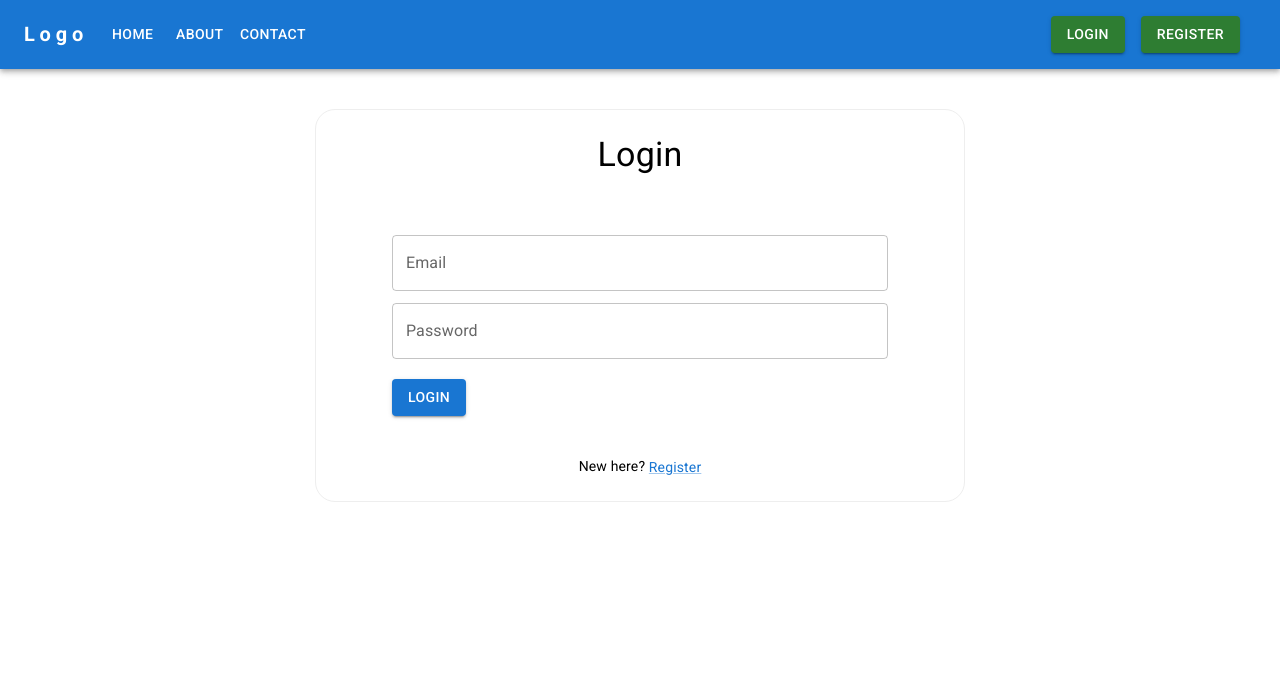
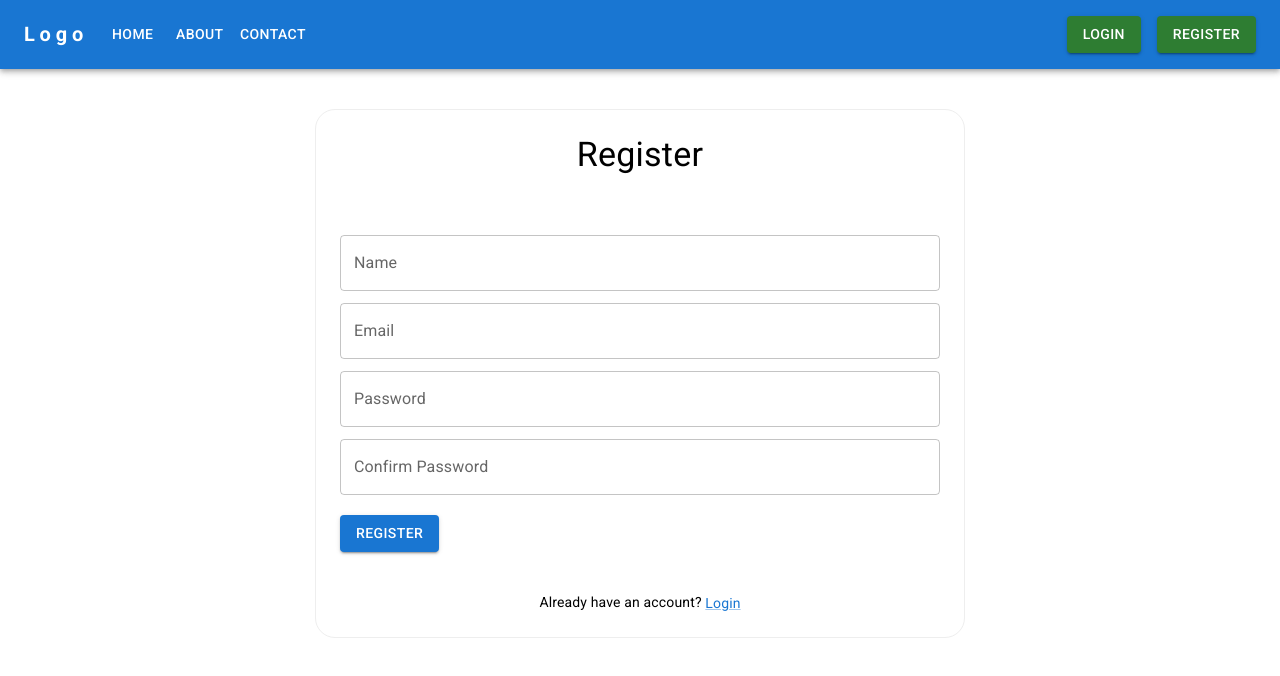
Before and after one commit to AnitaMavani/ContactManager, a React (Create React App) app: page /register in a window 1280 px wide. Shown: the top 676 px of the page. Built offline with nearby package versions, Linux system fonts and the light colour scheme.

Commit message:
Fix bugs and display data based on login status
Fix bugs and display data based on login status

```diff
--- a/src/App.tsx
+++ b/src/App.tsx
@@ -9,18 +9,20 @@ import About from "./pages/About";
 import ContactForm from './pages/ContactForm';
 import Auth from "./pages/Auth";
 import { AuthProvider } from './pages/AuthContext';
+import Header from './pages/Header';
 
 function App() {
   return (
-    <>
+    <AuthProvider>
+      <Header />
       <Routes>
         <Route path="/" element={<Home />} />
         <Route path="/about" element={<About />} />
         <Route path="/contact" element={<ContactForm />} />
-        <Route path="/login" element={<Auth />} />
-        <Route path="/register" element={<Auth />} />
+        <Route path="/login" element={<Auth key="login" isRegister={false} />} />
+        <Route path="/register" element={<Auth key="register" isRegister={true} />} />
       </Routes>
-    </>
+    </AuthProvider>
   );
 
 }
--- a/src/index.tsx
+++ b/src/index.tsx
@@ -3,8 +3,6 @@ import ReactDOM from 'react-dom/client';
 import './index.css';
 import App from './App';
 import { BrowserRouter } from 'react-router-dom';
-import Header from './pages/Header';
-//import reportWebVitals from './reportWebVitals';
 
 const root = ReactDOM.createRoot(
   document.getElementById('root') as HTMLElement
@@ -12,7 +10,6 @@ const root = ReactDOM.createRoot(
 root.render(
   <React.StrictMode>
     <BrowserRouter>
-      <Header />
       <App />
     </BrowserRouter>
   </React.StrictMode>
--- a/src/pages/Auth.tsx
+++ b/src/pages/Auth.tsx
@@ -1,10 +1,10 @@
 import axios from 'axios';
-
-import React, { useState, useEffect } from "react";
+import React, { useState, useEffect, useContext } from "react";
 import { Box, TextField, Container, Button, Typography, Link } from "@mui/material";
 import Validation from "./Validation";
 import FormManager from "./FormManager";
-import { useLocation, useNavigate } from "react-router-dom";
+import { useNavigate } from "react-router-dom";
+import { AuthContext } from  './AuthContext';
 
 type FormState = {
   name?: string;
@@ -13,15 +13,20 @@ type FormState = {
   confirmPassword?: string;
 };
 
-const Auth = () => {
+type AuthProps = {
+  isRegister: boolean;
+};
+
+const Auth = ({ isRegister }: AuthProps) => {
   //const location = useLocation();
   //const isRegister = location.pathname === "/register";
   const [error, setError] = useState<string>('');
   const [isLoading, setIsLoading] = useState<boolean>(false);
   const navigate = useNavigate();
-  const [isRegister, setIsRegister] = useState(false);
-  const [isLoggedIn, setIsLoggedIn] = useState<boolean>(false);
-  const [userName, setUserName] = useState<string>('');
+  const [isRegisterState, setIsRegisterState] = useState(isRegister);
+  // const [isLoggedIn, setIsLoggedIn] = useState<boolean>(false);
+  // const [userName, setUserName] = useState<string>('');
+  const { login } = useContext(AuthContext);
 
   const initialState:FormState = isRegister
     ? { name: "", email: "", password: "", confirmPassword: "" }
@@ -33,23 +38,22 @@ const Auth = () => {
     resetForm(initialState);
   }, [isRegister]);
 
-  useEffect(() => {
-    const token = localStorage.getItem('token');
-    if (token) {
-      // Fetch user data using the token
-      axios.get('http://localhost:5001/api/auth/me', {
-        headers: { Authorization: `Bearer ${token}` }
-      })
-        .then(response => {
-          setIsLoggedIn(true);
-          setUserName(response.data.name);
-        })
-        .catch(error => {
-          console.error('❌ Error fetching user data:', error);
-          localStorage.removeItem('token');
-        });
-    }
-  }, []);
+  // useEffect(() => {
+  //   const token = localStorage.getItem('token');
+  //   if (token) {
+  //     // Fetch user data using the token
+  //     axios.get('http://localhost:5001/api/auth/me', {
+  //       headers: { Authorization: `Bearer ${token}` }
+  //     })
+  //       .then(response => {
+  //         login(response.data.name); // Update global login state
+  //       })
+  //       .catch(error => {
+  //         console.error('❌ Error fetching user data:', error);
+  //         localStorage.removeItem('token');
+  //       });
+  //   }
+  // }, [login]);
 
   // const handleSubmit = (e: React.FormEvent<HTMLFormElement>) => {
   //   e.preventDefault();
@@ -74,16 +78,17 @@ const Auth = () => {
       try {
         const endpoint = isRegister ? '/register' : '/login';
         const response = await axios.post(
-          `http://localhost:5001/api/auth${endpoint}`,
+          `http://localhost:5001/api/auth/${endpoint}`,
           inputs
         );
 
-        console.log(isRegister ? "Registration successful" : "Login successful", response.data);
+        console.log(isRegisterState ? "Registration successful" : "Login successful", response.data);
         resetForm(initialState);
 
         // Redirect or handle post-login logic
-        if (!isRegister) {
+        if (!isRegisterState) {
           localStorage.setItem('token', response.data.token);
+          login(response.data.user.name); // Update global login state
           navigate('/'); // Example redirect
         }
       } catch (error: any) {
@@ -97,12 +102,12 @@ const Auth = () => {
     }
   };
 
-  const handleLogout = () => {
-    localStorage.removeItem('token');
-    setIsLoggedIn(false);
-    setUserName('');
-    navigate('/'); // Redirect to home or login page
-  };
+  // const handleLogout = () => {
+  //   localStorage.removeItem('token');
+  //   setIsLoggedIn(false);
+  //   setUserName('');
+  //   navigate('/'); // Redirect to home or login page
+  // };
 
   return (
     <>
@@ -121,10 +126,10 @@ const Auth = () => {
           border={"1px solid #eee"}
         >
           <Typography variant="h4" gutterBottom>
-            {isRegister ? "Register" : "Login"}
+            {isRegisterState ? "Register" : "Login"}
           </Typography>
           <form onSubmit={handleSubmit}>
-            {isRegister && (
+            {isRegisterState && (
               <TextField
                 name="name"
                 value={(inputs.name) || ""}
@@ -165,7 +170,7 @@ const Auth = () => {
               variant="outlined"
               fullWidth
             />
-            {isRegister && (
+            {isRegisterState && (
               <TextField
                 name="confirmPassword"
                 label="Confirm Password"
@@ -180,28 +185,14 @@ const Auth = () => {
                 fullWidth
               />
             )}
-            {isLoggedIn ? (
-              <Box display="flex" alignItems="center" gap={2}>
-                <Button
-                  variant="contained"
-                  sx={{ marginTop: 2 }}
-                  onClick={handleLogout}
-                >
-                  Logout
-                </Button>
-                <Typography variant="body1">
-                  Welcome, {userName}!
-                </Typography>
-              </Box>
-            ) : (
-              <Button
-                variant="contained"
-                type="submit"
-                sx={{ marginTop: 2 }}
-              >
-                {isRegister ? "Register" : "Login"}
-              </Button>
-            )}
+            <Button
+              variant="contained"
+              type="submit"
+              sx={{ mt: 2 }}
+              disabled={isLoading}
+            >
+              {isLoading ? "Loading..." : (isRegister ? "Register" : "Login")}
+            </Button>
           </form>
           {error && (
           <Typography color="error" variant="body2" sx={{ mt: 2 }}>
@@ -209,16 +200,16 @@ const Auth = () => {
           </Typography>
         )}
           <Typography variant="body2">
-            {isRegister ? "Already have an account? " : "New here? "}
+            {isRegisterState ? "Already have an account? " : "New here? "}
             <Link
               component="button"
               variant="body2"
               onClick={() => {
-                setIsRegister((prev) => !prev);
+                setIsRegisterState((prev) => !prev);
                 resetForm(initialState);
               }}
             >
-              {isRegister ? "Login" : "Register"}
+              {isRegisterState ? "Login" : "Register"}
             </Link>
           </Typography>
         </Box>
--- a/src/pages/ContactForm.tsx
+++ b/src/pages/ContactForm.tsx
@@ -1,10 +1,11 @@
-import React, { useState, useEffect } from "react";
+import React, { useState, useEffect, useContext } from "react";
 import { Box, TextField, Container, Button, Typography, List, ListItem, ListItemText, IconButton } from '@mui/material';
 import FormManager from "./FormManager";
 import Validation from "./Validation";
 import DeleteIcon from '@mui/icons-material/Delete';
 import EditIcon from '@mui/icons-material/Edit';
 import axios from 'axios';
+import { AuthContext } from './AuthContext';
 
 type Contact = {
   id: number;
@@ -19,6 +20,7 @@ const ContactForm = () => {
   const [formState, setFormState] = useState<Contact>({ id: 0, ...initialState });
   const [isEditing, setIsEditing] = useState<boolean>(false);
   const [editId, setEditId] = useState<number | null>(null);
+  const { isLoggedIn } = useContext(AuthContext);
 
   const { inputs, errors, handleChange, validate, resetForm, setInputs } = FormManager(initialState);
 
@@ -135,11 +137,12 @@ const ContactForm = () => {
             placeholder="Message"
             fullWidth
           />
-          <Button variant="contained" type="submit" sx={{ marginTop: 2 }}>
+          <Button variant="contained" type="submit" sx={{ mt: 2 }}>
             {isEditing ? "Update" : "Submit"}
           </Button>
         </form>
       </Box>
+      { isLoggedIn && (
       <Box mt={4}>
         <Typography variant="h5" gutterBottom>Contact List</Typography>
         <List>
@@ -159,6 +162,7 @@ const ContactForm = () => {
           ))}
         </List>
       </Box>
+      )}
     </Container>
   );
 };
--- a/src/pages/Header.tsx
+++ b/src/pages/Header.tsx
@@ -1,4 +1,4 @@
-import React from 'react';
+import React, { useContext } from 'react';
 import { NavLink, useNavigate } from 'react-router-dom';
 import AppBar from '@mui/material/AppBar';
 import Box from '@mui/material/Box';
@@ -9,7 +9,7 @@ import Menu from '@mui/material/Menu';
 import MenuIcon from '@mui/icons-material/Menu';
 import Button from '@mui/material/Button';
 import MenuItem from '@mui/material/MenuItem';
-import Auth from './Auth';
+import { AuthContext } from './AuthContext';
 
 const pages = [
   { name: 'Home', path: '/' },
@@ -20,6 +20,8 @@ const pages = [
 const Header: React.FC = () => {
   const [anchorElNav, setAnchorElNav] = React.useState<null | HTMLElement>(null);
   const navigate = useNavigate();
+  const { isLoggedIn, userName, logout } = useContext(AuthContext);
+
   const handleOpenNavMenu = (event: React.MouseEvent<HTMLElement>) => {
     setAnchorElNav(event.currentTarget);
   };
@@ -28,9 +30,13 @@ const Header: React.FC = () => {
     setAnchorElNav(null);
   };
 
-   // Handle login/register click
   const handleAuthPage = (isRegister: boolean) => {
     navigate(isRegister ? '/register' : '/login');
+  };
+
+  const handleLogout = () => {
+    logout();
+    navigate('/'); // Redirect to home after logout
   };
 
   return (
@@ -86,19 +92,15 @@ const Header: React.FC = () => {
             {pages.map((page) => (
               <MenuItem
                 key={page.name}
-                component={NavLink}  // Make MenuItem render as NavLink
+                component={NavLink}
                 to={page.path}
                 onClick={handleCloseNavMenu}
                 className='menu-item'
-                // Apply className for active links
-                //className={({ isActive }) => (isActive ? 'active' : '')}
               >
                 {page.name}
               </MenuItem>
             ))}
           </Menu>
-          <div>
-          </div>
         </Box>
 
         {/* Desktop Menu */}
@@ -106,11 +108,9 @@ const Header: React.FC = () => {
           {pages.map((page) => (
             <Button
               key={page.name}
-              component={NavLink}  // Make Button render as NavLink
+              component={NavLink}
               to={page.path}
               className='menu-item'
-              // Apply className for active links
-              //className={({ isActive }) => (isActive ? 'active' : '')}
               sx={{
                 my: 2,
                 color: 'white',
@@ -121,14 +121,29 @@ const Header: React.FC = () => {
             </Button>
           ))}
         </Box>
-        <div>
+
+        {/* Auth Buttons */}
+        {isLoggedIn ? (
+          <Box display="flex" alignItems="center" gap={2}>
+            <Typography variant="body1" sx={{ color: 'white' }}>
+              Welcome, {userName}!
+            </Typography>
+            <Button
+              variant="contained"
+              color="success"
+              onClick={handleLogout}
+            >
+              Logout
+            </Button>
+          </Box>
+        ) : (
+          <Box display="flex" gap={2}>
             <Button
               component={NavLink}
               to="/login"
               variant="contained"
               color="success"
-            sx={{mr:2}}
-            onClick={() => handleAuthPage(false)} // Navigate to login
+              onClick={() => handleAuthPage(false)}
             >
               Login
             </Button>
@@ -137,12 +152,12 @@ const Header: React.FC = () => {
               to="/register"
               variant="contained"
               color="success"
-            sx={{mr:2}}
-            onClick={() => handleAuthPage(false)}
+              onClick={() => handleAuthPage(true)}
             >
               Register
             </Button>
-          </div>
+          </Box>
+        )}
       </Toolbar>
     </AppBar>
   );
```
Also changed, not shown: 1 other file (tests, documents, lock files or other folders). Lines whose indentation alone changed are shown as unchanged.
